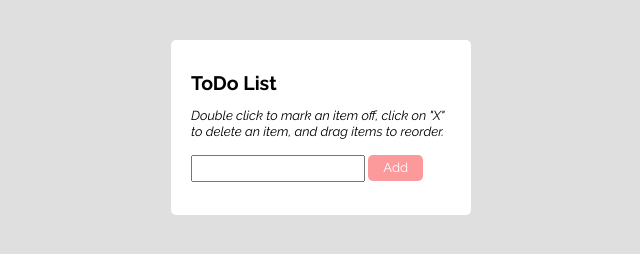
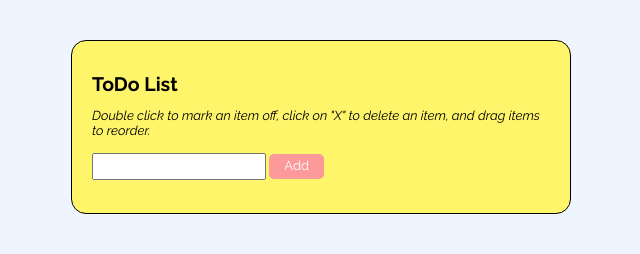
Before and after one commit to hannesdonel/ToDo-List, a plain HTML site: page index.html in a window 1280 px wide. Shown: the whole page, without its empty margins (319-959 px from the left). Drawn offline with nearby package versions, Linux system fonts and the light colour scheme; a web font is replaced by a local one.

Commit message:
Customize Styling

```diff
--- a/css/styles.css
+++ b/css/styles.css
@@ -1,3 +1,9 @@
+:root {
+  --container-padding: 20px;
+  --container-margin: 40px;
+  --container-margin-bigscreen: 15vh;
+}
+
 * {
   box-sizing: border-box;
 }
@@ -144,24 +150,59 @@
 
 body {
   font: normal normal 13px/16px "Raleway", sans-serif;
-  background: #dfdfdf;
+  background: #eef5ff;
+  line-height: 1.15;
+  display: flex;
+  justify-content: center;
+  align-items: flex-start;
+  height: 100vh;
 }
 
 .container {
-  padding: 20px;
-  width: 300px;
-  margin: 0 auto;
-  margin-top: 40px;
-  background: white;
-  border-radius: 5px;
+  padding: 0 var(--container-padding) var(--container-padding);
+  width: 100%;
+  max-width: 500px;
+  max-height: calc(100vh - 2 * var(--container-margin));
+  margin: var(--container-margin);
+  background: rgb(255, 245, 106);
+  border: solid black 0.5px;
+  border-radius: 15px;
+  overflow: auto;
+}
+
+@media all and (min-height: 1799px) {
+  .container {
+    margin-top: var(--container-margin-bigscreen);
+    margin-bottom: var(--container-margin-bigscreen);
+    max-height: calc(100vh - 2 * var(--container-margin-bigscreen));
+  }
+}
+
+@media all and (max-width: 364px) {
+  .container {
+    margin: 5px;
+  }
+}
+
+#sticky-header {
+  position: sticky;
+  top: 0;
+  background: rgb(255, 245, 106);
+}
+
+h2 {
+  margin: 0 0 13px;
+  padding-top: 33px;
 }
 
 form {
   display: inline-block;
+  margin: 0 0 13px;
 }
 
 input {
   padding: 4px 15px 4px 5px;
+  width: 100%;
 }
 
 #button {
@@ -170,7 +211,7 @@ input {
   color: #fff;
   border-radius: 5px;
   text-align: center;
-  margin-top: 2px;
+  margin: 2px 0 13px;
   padding: 5px 15px;
 }
 
@@ -180,12 +221,16 @@ input {
 }
 
 ol {
-  padding-left: 20px;
+  padding-left: 0;
+  list-style: none;
+  margin: 0;
 }
 
 ol li {
   padding: 5px;
-  color: #000;
+  color: rgb(66, 66, 66);
+  font: normal 20px "Caveat", sans-serif;
+  background: white;
 }
 
 ol li:nth-child(even) {
@@ -204,10 +249,11 @@ li:hover {
   display: none;
 }
 
-li > .crossoutbutton {
+li > button {
   background: none;
   border: none;
   float: right;
-  color: #025f70;
-  font-weight: 800;
+  font-size: 16px;
+  font-weight: 700;
+  color: inherit;
 }
--- a/index.html
+++ b/index.html
@@ -20,23 +20,23 @@
   </head>
 
   <body>
-    <div class="container">
+    <main class="container">
+      <div id="sticky-header">
         <h2>ToDo List</h2>
         <p>
           <em>
-          Double click to mark an item off, click on "X" to delete an item, and
-          drag items to reorder.</em
+            Double click to mark an item off, click on "X" to delete an item,
+            and drag items to reorder.</em
           >
         </p>
 
         <form name="toDoList">
           <input type="text" name="ListItem" id="input" />
         </form>
-
-      <div onclick="newItem()" id="button">Add</div>
-      <br />
+        <div onkeydown="newItem()" onclick="newItem()" id="button">Add</div>
+      </div>
       <ol id="list"></ol>
-    </div>
+    </main>
     <script
       src="https://code.jquery.com/jquery-3.5.1.js"
       integrity="sha256-QWo7LDvxbWT2tbbQ97B53yJnYU3WhH/C8ycbRAkjPDc="
--- a/js/scripts.js
+++ b/js/scripts.js
@@ -20,7 +20,7 @@ function newItem() {
   li.addEventListener("dblclick", crossOut);
 
   //3(i). Adding the delete button "X":
-  let crossOutButton = document.createElement("crossOutButton");
+  let crossOutButton = document.createElement("button");
   crossOutButton.appendChild(document.createTextNode("X"));
   li.appendChild(crossOutButton);
 
```
Lines whose indentation alone changed are shown as unchanged.
